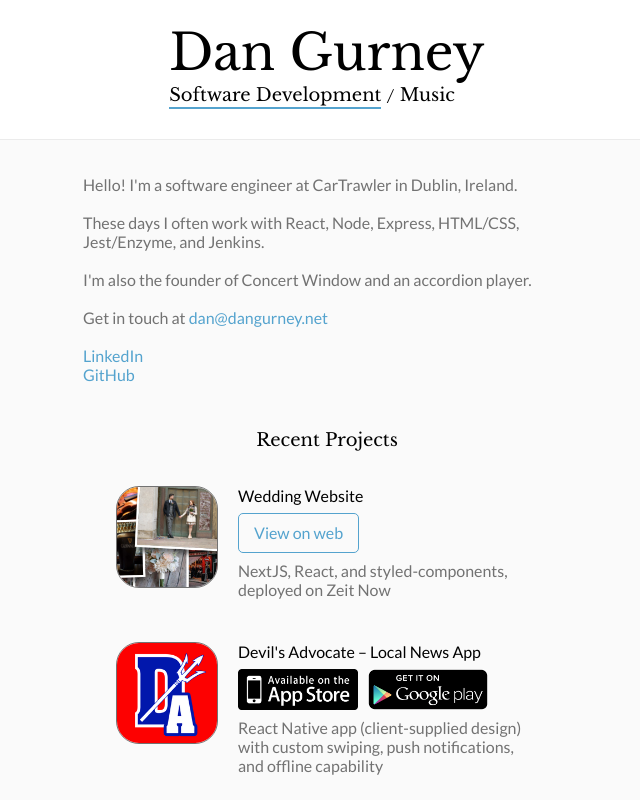
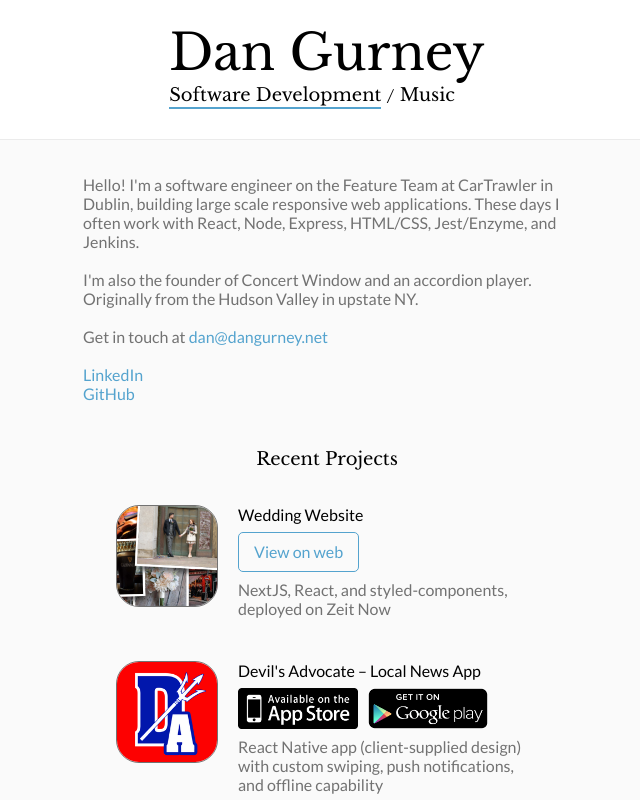
Before and after one commit to dgurns/dgurns.github.io, a React app: page /software in a window 1280 px wide. Shown: the top 800 px of the page, without its empty margins (313-953 px from the left). Built offline with nearby package versions, Linux system fonts and the light colour scheme.

Commit message:
Update bio. Make new build.

```diff
--- a/src/components/Software.js
+++ b/src/components/Software.js
@@ -7,14 +7,13 @@
   return (
     <div className="software">
       <div className="software__mainDescription">
-        Hello! I{"'"}m a software engineer at CarTrawler in Dublin, Ireland.
-        <br />
-        <br />
-        These days I often work with React, Node, Express, HTML/CSS,
-        Jest/Enzyme, and Jenkins.
+        Hello! I{"'"}m a software engineer on the Feature Team at CarTrawler in
+        Dublin, building large scale responsive web applications. These days I
+        often work with React, Node, Express, HTML/CSS, Jest/Enzyme, and
+        Jenkins.
         <br />
         <br />I{"'"}m also the founder of Concert Window and an accordion
-        player.
+        player. Originally from the Hudson Valley in upstate NY.
         <br />
         <br />
         Get in touch at <a href="mailto:dan@dangurney.net">dan@dangurney.net</a>
```
Also changed, not shown: 1 other file (tests, documents, lock files or other folders).
